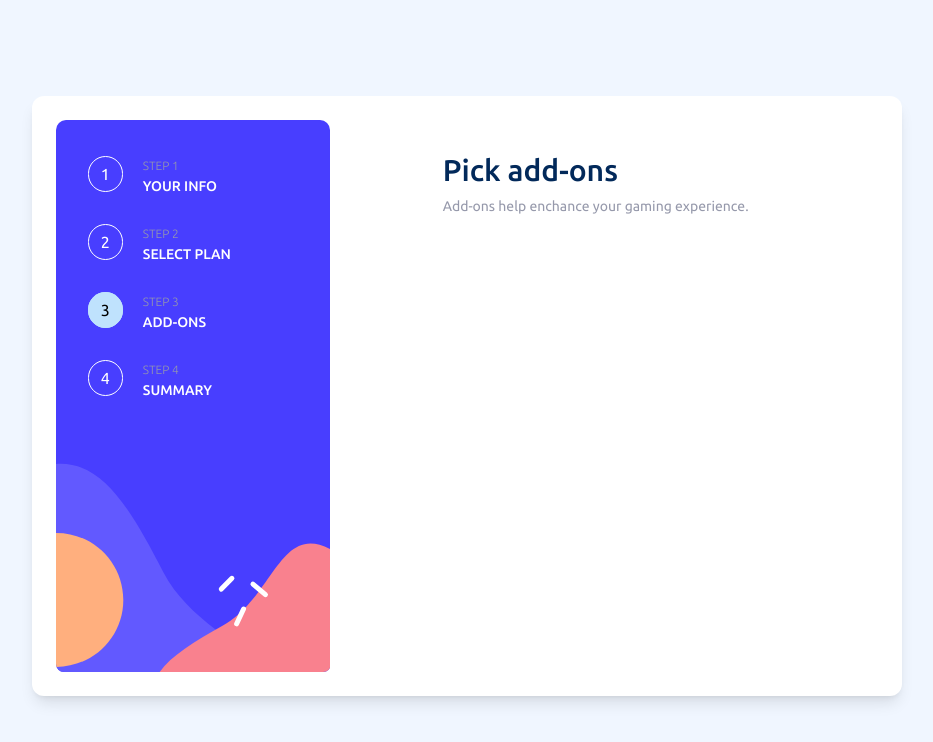
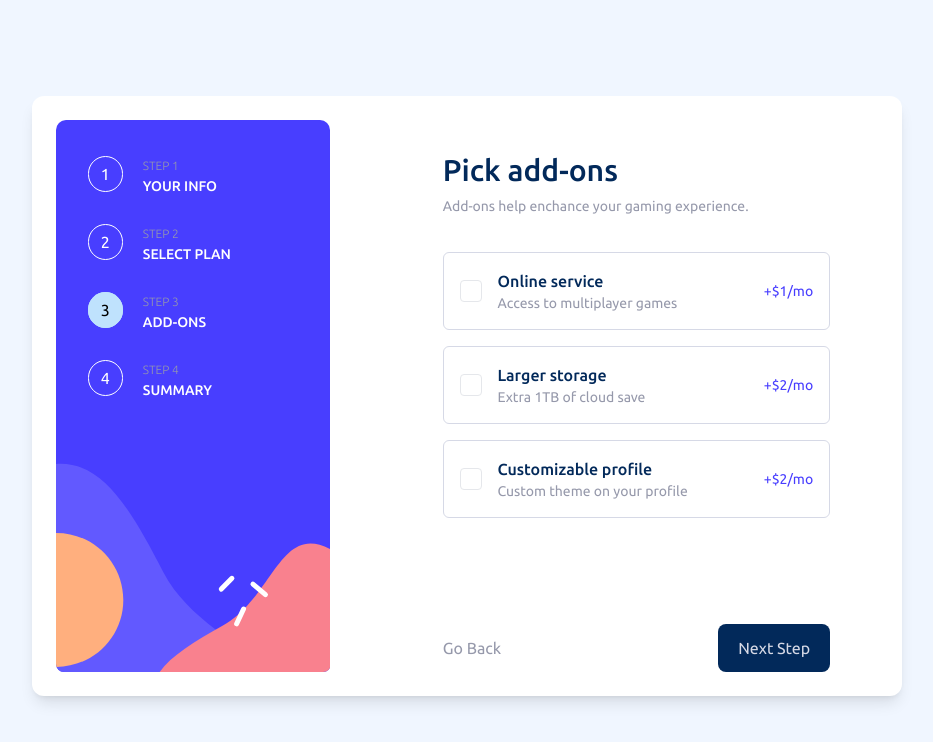
Before and after one commit to BarrosVentura/multi-step-form, a Next.js app: page /addons in a window 1280 px wide. Shown: the top 742 px of the page, without its empty margins (173-1106 px from the left). Built offline with nearby package versions, Linux system fonts and the light colour scheme.

Commit message:
Adiciona checkboxes para addons

```diff
--- /dev/null
+++ b/src/app/addons/layout.tsx
@@ -0,0 +1,17 @@
+export default function AddonsLayout({
+  children,
+}: {
+  children: React.ReactNode;
+}) {
+  return (
+    <main className="pt-8 flex flex-col pr-12">
+      <h1 className="text-3xl font-medium text-marine-blue mb-2">
+        Pick add-ons
+      </h1>
+      <p className="text-cool-gray text-sm mb-9">
+        Add-ons help enchance your gaming experience.
+      </p>
+      {children}
+    </main>
+  );
+}
--- a/src/app/addons/page.tsx
+++ b/src/app/addons/page.tsx
@@ -1,12 +1,73 @@
-export default function User() {
+"use client";
+
+import { Addons, addonsSchema } from "@/schemas/Addons";
+import { zodResolver } from "@hookform/resolvers/zod";
+import { useForm } from "react-hook-form";
+import { useFormProvider } from "../form-provider";
+import { useRouter } from "next/navigation";
+import { Checkbox } from "@/components/Checkbox";
+
+export default function AddonsPage() {
+  const { handleFormContent } = useFormProvider();
+  const router = useRouter();
+
+  const { register, handleSubmit } = useForm<Addons>({
+    resolver: zodResolver(addonsSchema),
+  });
+
+  function handleNextStep(data: Addons) {
+    // handleFormContent({ ...data });
+    // router.push("/addons");
+    console.log({ data });
+  }
+
+  function handleGoBack() {
+    router.push("/plan");
+  }
+
   return (
-    <main className="pt-8 flex flex-col pr-12">
-      <h1 className="text-3xl font-medium text-marine-blue mb-2">
-        Pick add-ons
-      </h1>
-      <p className="text-cool-gray text-sm mb-9">
-        Add-ons help enchance your gaming experience.
-      </p>
-    </main>
+    <form
+      className="flex flex-col justify-between flex-1"
+      onSubmit={handleSubmit(handleNextStep)}
+    >
+      <div className="flex flex-col gap-4">
+        <Checkbox
+          id="online"
+          title="Online service"
+          paragraph="Access to multiplayer games"
+          price="+$1/mo"
+          register={register("addons")}
+        />
+        <Checkbox
+          id="storage"
+          title="Larger storage"
+          paragraph="Extra 1TB of cloud save"
+          price="+$2/mo"
+          register={register("addons")}
+        />
+        <Checkbox
+          id="custom"
+          title="Customizable profile"
+          paragraph="Custom theme on your profile"
+          price="+$2/mo"
+          register={register("addons")}
+        />
+      </div>
+      <div className="flex justify-between items-center">
+        <button
+          onClick={handleGoBack}
+          className="text-cool-gray hover:text-marine-blue transition-all"
+        >
+          Go Back
+        </button>
+
+        <button
+          type="submit"
+          className="bg-marine-blue text-light-gray py-3 px-5 rounded-lg hover:brightness-125 transition-all disabled:bg-cool-gray disabled:text-alabaster"
+        >
+          Next Step
+        </button>
+      </div>
+    </form>
   );
 }
--- /dev/null
+++ b/src/components/Checkbox.tsx
@@ -0,0 +1,68 @@
+import { UseFormRegisterReturn } from "react-hook-form";
+
+interface CheckboxProps {
+  id: "online" | "storage" | "custom";
+  title: string;
+  paragraph: string;
+  register: UseFormRegisterReturn;
+  price: string;
+}
+
+export function Checkbox({
+  register,
+  title,
+  paragraph,
+  price,
+  id,
+}: CheckboxProps) {
+  const peerStateVariants = {
+    online: {
+      peer: "peer/online",
+      label:
+        "peer-checked/online:border-purplish-blue peer-checked/online:bg-magnolia",
+      before:
+        "peer-checked/online:before:bg-purplish-blue peer-checked/online:before:border-purplish-blue peer-checked/online:before:text-white",
+    },
+    storage: {
+      peer: "peer/storage",
+      label:
+        "peer-checked/storage:border-purplish-blue peer-checked/storage:bg-magnolia",
+      before:
+        "peer-checked/storage:before:bg-purplish-blue peer-checked/storage:before:border-purplish-blue peer-checked/storage:before:text-white",
+    },
+    custom: {
+      peer: "peer/custom",
+      label:
+        "peer-checked/custom:border-purplish-blue peer-checked/custom:bg-magnolia",
+      before:
+        "peer-checked/custom:before:bg-purplish-blue peer-checked/custom:before:border-purplish-blue peer-checked/custom:before:text-white",
+    },
+  };
+  const labelClasses =
+    "flex items-center gap-4 border border-light-gray rounded-md  p-4  hover:border-purplish-blue cursor-pointer before:content-[attr(data-icon)] before:text-sm before:px-1  before:border before:rounded before:text-transparent transition-all";
+
+  return (
+    <>
+      <input
+        {...register}
+        type="checkbox"
+        value={id}
+        id={id}
+        className={`${peerStateVariants[id].peer} sr-only `}
+      />
+      <label
+        htmlFor={id}
+        data-icon="&#x2713;"
+        className={`${labelClasses} ${peerStateVariants[id].label} ${peerStateVariants[id].before}`}
+      >
+        <div className="flex-1 flex justify-between items-center">
+          <div>
+            <h3 className="text-marine-blue font-medium">{title}</h3>
+            <p className="text-cool-gray text-sm">{paragraph}</p>
+          </div>
+          <span className="text-sm text-purplish-blue">{price}</span>
+        </div>
+      </label>
+    </>
+  );
+}
--- a/src/components/SelectCard.tsx
+++ b/src/components/SelectCard.tsx
@@ -19,17 +19,17 @@ export function SelectCard({
   const peerStateVariants = {
     arcade: {
       peer: "peer/arcade",
-      border: "peer-checked/arcade:border-marine-blue",
+      border: "peer-checked/arcade:border-purplish-blue",
       background: "peer-checked/arcade:bg-alabaster",
     },
     advanced: {
       peer: "peer/advanced",
-      border: "peer-checked/advanced:border-marine-blue",
+      border: "peer-checked/advanced:border-purplish-blue",
       background: "peer-checked/advanced:bg-alabaster",
     },
     pro: {
       peer: "peer/pro",
-      border: "peer-checked/pro:border-marine-blue",
+      border: "peer-checked/pro:border-purplish-blue",
       background: "peer-checked/pro:bg-alabaster",
     },
   };
@@ -44,7 +44,7 @@ export function SelectCard({
       />
       <label
         htmlFor={id}
-        className={`border border-light-gray rounded-md p-3 ${peerStateVariants[id].border} ${peerStateVariants[id].background} cursor-pointer hover:border-marine-blue transition-colors`}
+        className={`border border-light-gray rounded-md p-3 ${peerStateVariants[id].border} ${peerStateVariants[id].background} cursor-pointer hover:border-purplish-blue transition-colors`}
       >
         <Image src={icon} alt="" />
         <p className="mt-8 text-marine-blue font-medium">{title}</p>
--- /dev/null
+++ b/src/schemas/Addons.ts
@@ -0,0 +1,7 @@
+import { z } from "zod";
+
+export const addonsSchema = z.object({
+  addons: z.enum(["online", "storage", "custom"]).array().nullable(),
+});
+
+export type Addons = z.infer<typeof addonsSchema>;
```
